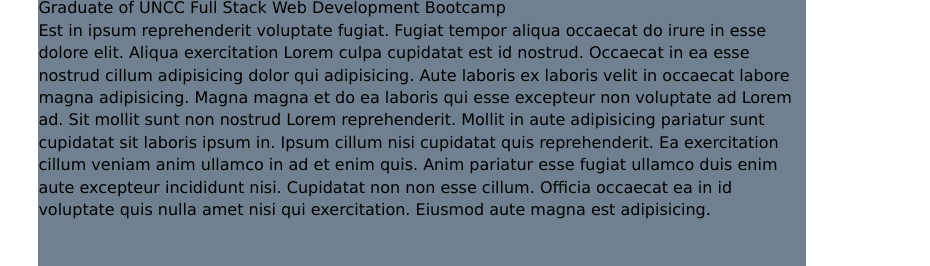
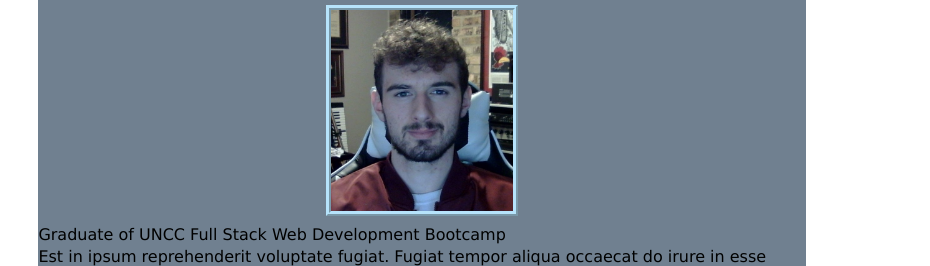
Before and after one commit to JamesHardin02/WebDev-Portfolio-of-James-Hardin, a plain HTML site: page index.html in a window 1280 px wide. Shown: the part 426-692 px from the top of the page, 0-930 px from the left. Drawn offline with Linux system fonts and the light colour scheme.

Commit message:
added picture of myself to about me

```diff
--- a/assets/css/style.css
+++ b/assets/css/style.css
@@ -93,8 +93,18 @@ header nav ul li{
     width: 60%;
     margin-left: 3%;
     align-items: flex-start;
+    display: flex;
+    flex-direction: column;
 }
-
+.about-me div p{
+    flex: 1, 1 auto;
+}
+.about-me img{
+    margin: 1% 0;
+    align-self: center;
+    width: 25%;
+    border: 5px ridge var(--primary-color)
+}
 /*END OF ABOUT ME STYLES*/
 
 /*SKILLS SECTION STYLES*/
--- a/index.html
+++ b/index.html
@@ -39,6 +39,8 @@
         <!--ABOUT ME section: text content about my professional life-->
         <article id="about-me" class="section-styles about-me">
             <h2>About Me</h2>
+
+            <img src="./assets/images/Headshot.jpg" alt="Picture of James Hardin"/>
             <div>
                 <p>
                     Graduate of UNCC Full Stack Web Development Bootcamp<br/>
```
Also changed, not shown: assets/images/Headshot.jpg (added).
